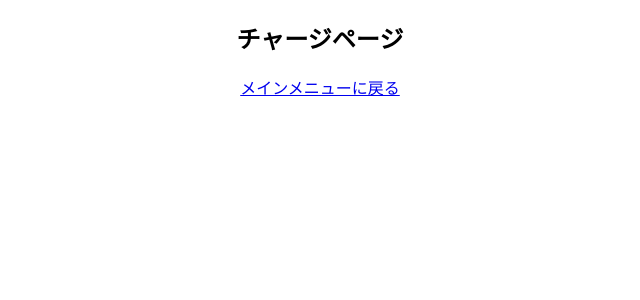
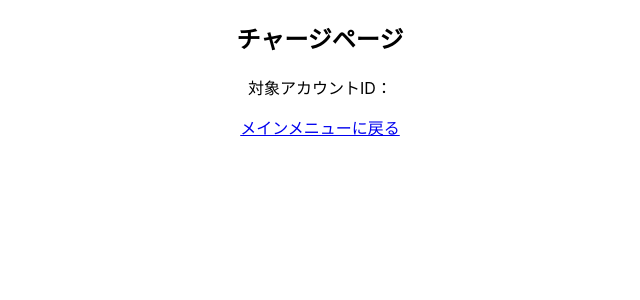
Before and after one commit to mashharuki/iroha, a React (Create React App) app in the folder iroha_front_app/: page / in a window 1280 px wide. Both pictures are taken after a click on the button "２．チャージ". Shown: the top 300 px of the page, without its empty margins (320-960 px from the left). Built offline with nearby package versions, Linux system fonts and the light colour scheme.

Commit message:
チャージページにも追加

```diff
--- a/iroha_front_app/src/component/pages/Charge.tsx
+++ b/iroha_front_app/src/component/pages/Charge.tsx
@@ -3,17 +3,37 @@
  */
 
 import React, { useState, useEffect, ReactElement } from "react";
-import { Link } from 'react-router-dom';
+import { Link, useLocation } from 'react-router-dom';
 
 /**
  * Chargeコンポーネント
  */
 function Charge(props:any):ReactElement {
+    // ステート変数
+    const [ accountId, setAccoutId ] = useState('')
+    // chargAccoutId用変数
+    let chargeAccountId:string = ''
+    const location = useLocation();
+
+    /**
+     * 副作用フック
+     */
+     useEffect(() => {
+        console.log("props:", location)
+        // 遷移元で入力したアカウントIDの情報を取得する。
+        chargeAccountId = location.state.accountId;
+        // ステート変数をセットする。
+        setAccoutId(chargeAccountId)
+    }, []);
+
     return (
         <div className="App">
             <h2>
                 チャージページ
             </h2>
+            <p>
+                対象アカウントID：　{accountId}
+            </p>
             <Link to={{ pathname: '/'}}>
                 メインメニューに戻る
             </Link>
--- a/iroha_front_app/src/component/pages/Pay.tsx
+++ b/iroha_front_app/src/component/pages/Pay.tsx
@@ -11,9 +11,8 @@ import { Link, useLocation } from 'react-router-dom';
 function Pay(props:any):ReactElement {
     // ステート変数
     const [ accountId, setAccoutId ] = useState('')
-
     // chargAccoutId用変数
-    let chargeAccountId:string = ''
+    let payAccountId:string = ''
     const location = useLocation();
 
     /**
@@ -22,9 +21,9 @@ function Pay(props:any):ReactElement {
      useEffect(() => {
         console.log("props:", location)
         // 遷移元で入力したアカウントIDの情報を取得する。
-        chargeAccountId = location.state.accountId;
+        payAccountId = location.state.accountId;
         // ステート変数をセットする。
-        setAccoutId(chargeAccountId)
+        setAccoutId(payAccountId)
     }, []);
 
     return (
```
